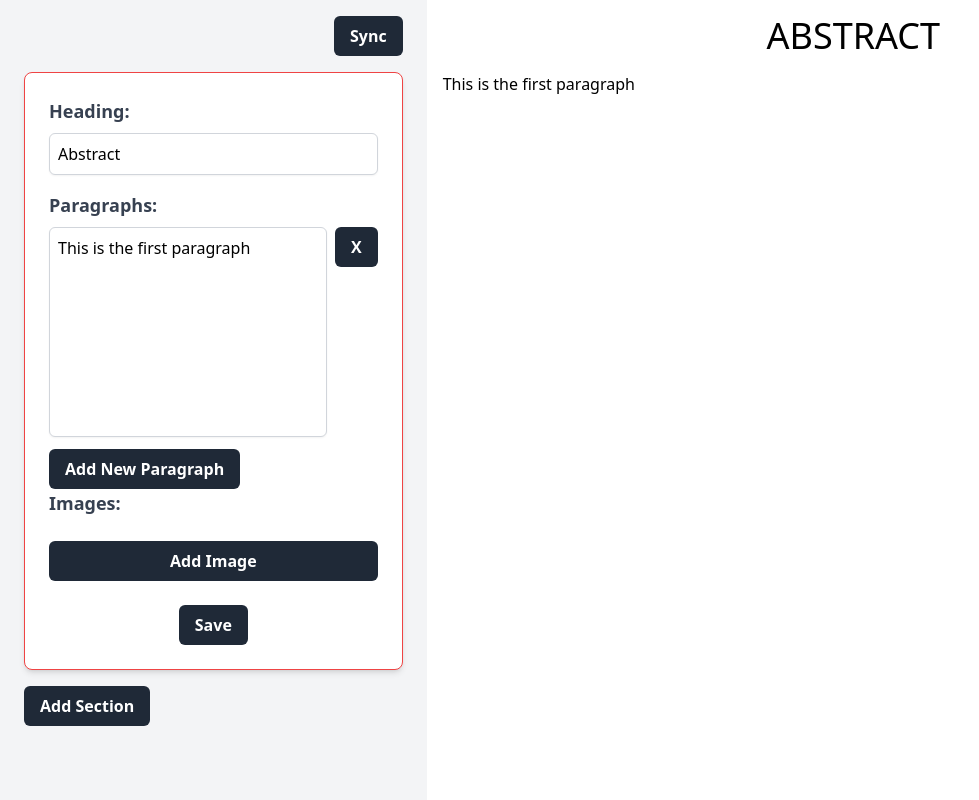
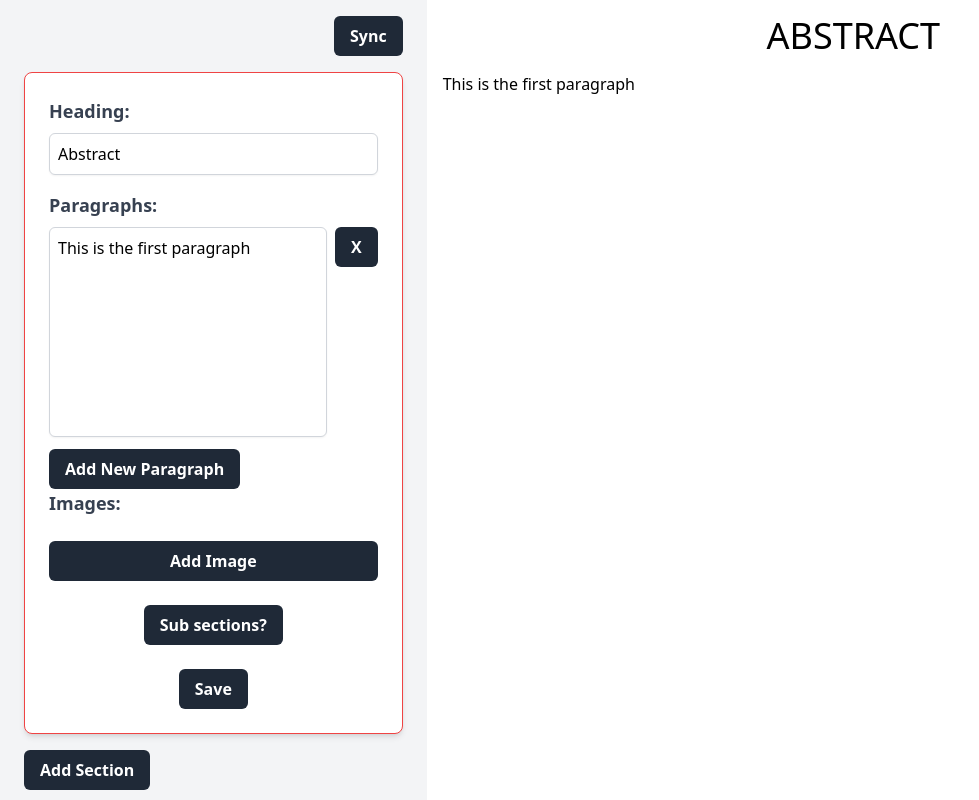
Before and after one commit to ask-org/sajilo-report, a React (Vite) app: page / in a window 1280 px wide. Shown: the whole page, without its empty margins (0-979 px from the left). Built offline with nearby package versions, Linux system fonts and the light colour scheme.

Commit message:
Add base for subsection

```diff
--- a/src/components/create-documents/section/editor/section.tsx
+++ b/src/components/create-documents/section/editor/section.tsx
@@ -11,6 +11,7 @@ type SectionProps = {
 };
 
 const Section = ({ section, setSection }: SectionProps) => {
+  const [showSubSection, setShowSubSection] = useState<boolean>(false);
   const [correct, setCorrect] = useState<boolean>();
   const [heading, setHeading] = useState(section.heading);
   const [images, setImages] = useState<TFigure[]>(section.figures ?? []);
@@ -50,6 +51,12 @@ const Section = ({ section, setSection }: SectionProps) => {
       <Heading heading={heading} setHeading={setHeading} />
       <Paragraphs paragraphs={paragraphs} setParagraphs={setParagraphs} />
       <Images images={images} setImages={setImages} />
+      {showSubSection ? (
+        <Section section={section} setSection={() => {}} />
+      ) : null}
+      <div className="flex justify-center mt-6">
+        <Button onClick={() => setShowSubSection(true)}>Sub sections?</Button>
+      </div>
       <div className="flex justify-center mt-6">
         <Button onClick={onSubmit}>Save</Button>
       </div>
```
